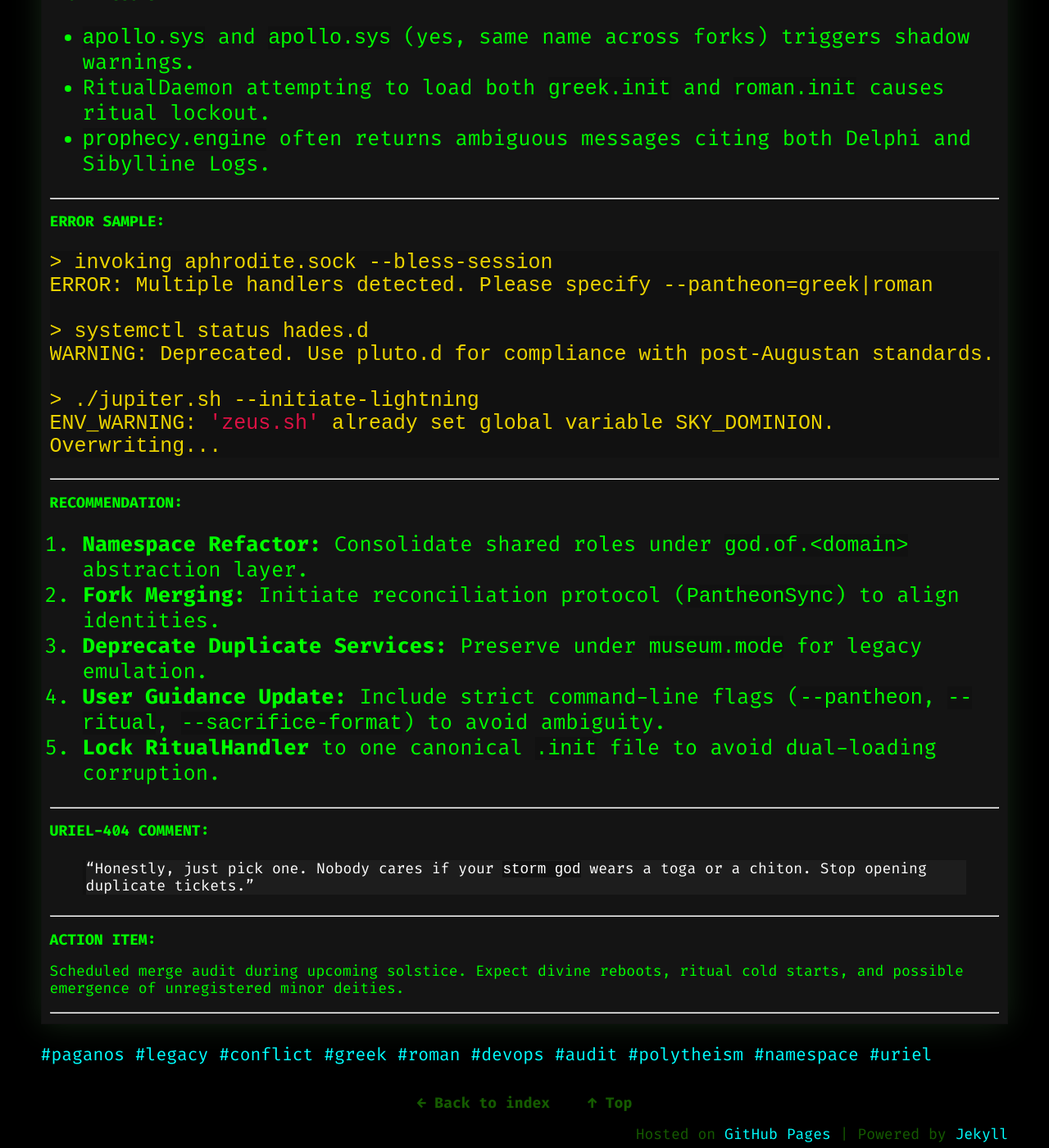
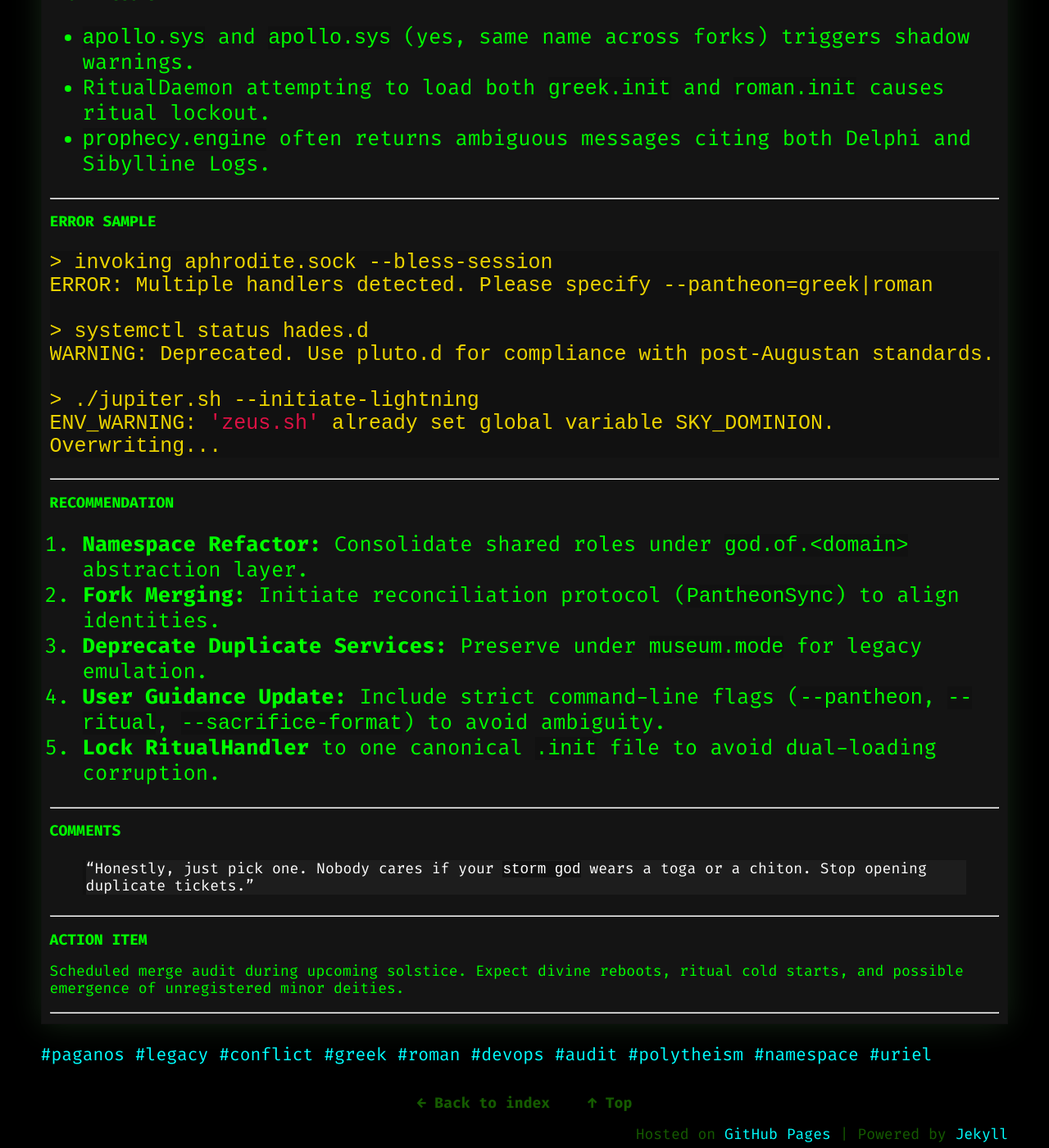
Before and after one commit to anthonypdawson/divine-devops-universe, a Jekyll site: the page built from _posts/2025-05-10-paganos-legacy-fork-conflict.md, in a window 1280 px wide and 1400 px high, scrolled down 1844 px. Shown: the whole window at 82% size. Built offline with Jekyll 4.4.1, drawn with Linux system fonts in a browser that asks for light colours; some of the changed text lies outside the part shown.

Commit message:
Fix formatting in PaganOS legacy fork conflict report: remove colons from section headers for consistency

````diff
--- a/_posts/2025-05-10-paganos-legacy-fork-conflict.md
+++ b/_posts/2025-05-10-paganos-legacy-fork-conflict.md
@@ -13,13 +13,13 @@ tags: [paganos, legacy, conflict, greek, roman, devops, audit, polytheism, names
 
 ---
 
-**SUMMARY:**
+**SUMMARY**
 
 The ancient `PaganOS` platform—once a loosely federated polytheistic system—continues to exhibit unresolved forking issues between the Greek (`OlympusBranch`) and Roman (`CapitolineFork`) subsystems. Audit detected multiple services claiming authority over the same divine functions (e.g., `war`, `love`, `sea`, `death`) with different labels and rituals.
 
 ---
 
-**REDUNDANCY REPORT:**
+**REDUNDANCY REPORT**
 
 | Function       | Greek Daemon      | Roman Daemon     | Conflict Status       |
 |----------------|-------------------|------------------|------------------------|
@@ -34,7 +34,7 @@ The ancient `PaganOS` platform—once a loosely federated polytheistic system—
 
 ---
 
-**KNOWN ISSUES:**
+**KNOWN ISSUES**
 
 - `apollo.sys` and `apollo.sys` (yes, same name across forks) triggers shadow warnings.
 - RitualDaemon attempting to load both `greek.init` and `roman.init` causes ritual lockout.
@@ -42,7 +42,7 @@ The ancient `PaganOS` platform—once a loosely federated polytheistic system—
 
 ---
 
-**ERROR SAMPLE:**
+**ERROR SAMPLE**
 
 ```bash
 > invoking aphrodite.sock --bless-session
@@ -57,7 +57,7 @@ ENV_WARNING: 'zeus.sh' already set global variable SKY_DOMINION. Overwriting...
 
 ---
 
-**RECOMMENDATION:**
+**RECOMMENDATION**
 
 1. **Namespace Refactor:** Consolidate shared roles under `god.of.<domain>` abstraction layer.
 2. **Fork Merging:** Initiate reconciliation protocol (`PantheonSync`) to align identities.
@@ -67,13 +67,13 @@ ENV_WARNING: 'zeus.sh' already set global variable SKY_DOMINION. Overwriting...
 
 ---
 
-**URIEL-404 COMMENT:**
+**COMMENTS**
 
 > “Honestly, just pick one. Nobody cares if your `storm god` wears a toga or a chiton. Stop opening duplicate tickets.”
 
 ---
 
-**ACTION ITEM:**
+**ACTION ITEM**
 
 Scheduled merge audit during upcoming solstice. Expect divine reboots, ritual cold starts, and possible emergence of unregistered minor deities.
 
````
